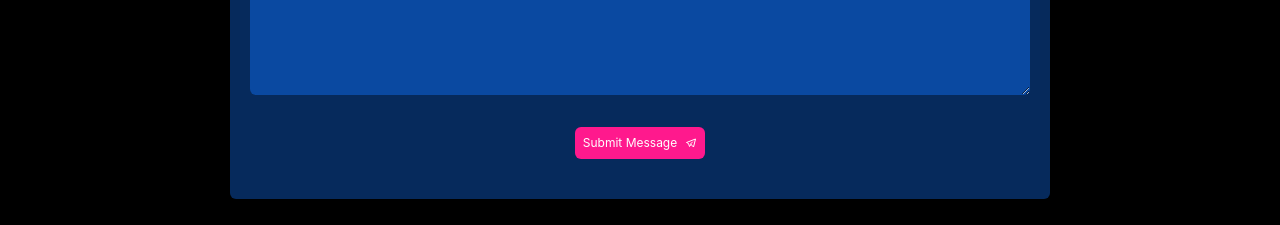
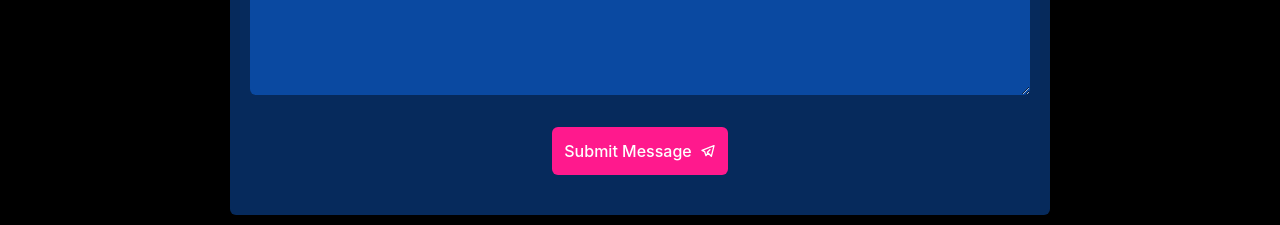
Before and after one commit to mmesomasaint/crypto-templates, a Next.js app: page /templates/crypto-invest/contact in a window 1280 px wide. Shown: the part 1040-1265 px from the top of the page. Built offline with nearby package versions, Linux system fonts and the light colour scheme.

Commit message:
Fix: Adjust font-size of submit button

```diff
--- a/pages/templates/crypto-invest/contact.js
+++ b/pages/templates/crypto-invest/contact.js
@@ -185,11 +185,11 @@ export default function Home() {
                     />
                   </div>
                   <div className='w-full my-5'>
-                    <button className='flex justify-start items-center gap-2 p-2 bg-[#FF198D] rounded-md w-fit mx-auto'>
-                      <span className='text-lg md:text-xs font-normal text-white'>
+                    <button className='flex justify-start items-center gap-2 p-3 bg-[#FF198D] rounded-md w-fit mx-auto'>
+                      <span className='text-xl md:text-base font-medium text-white'>
                         Submit Message
                       </span>
-                      <TbBrandTelegram className='text-white text-lg md:text-xs' />
+                      <TbBrandTelegram className='text-white text-2xl md:text-base' />
                     </button>
                   </div>
                 </div>
```
